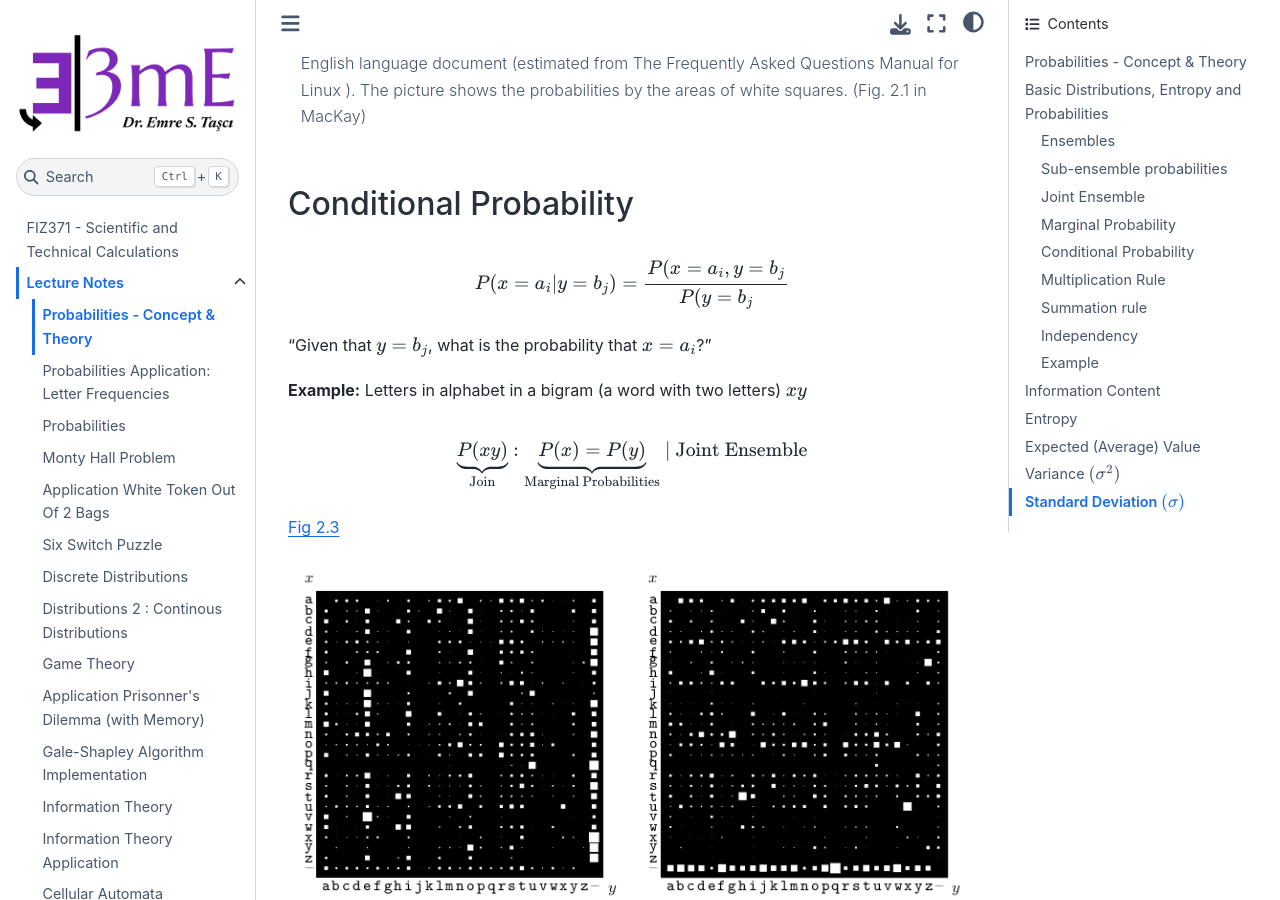
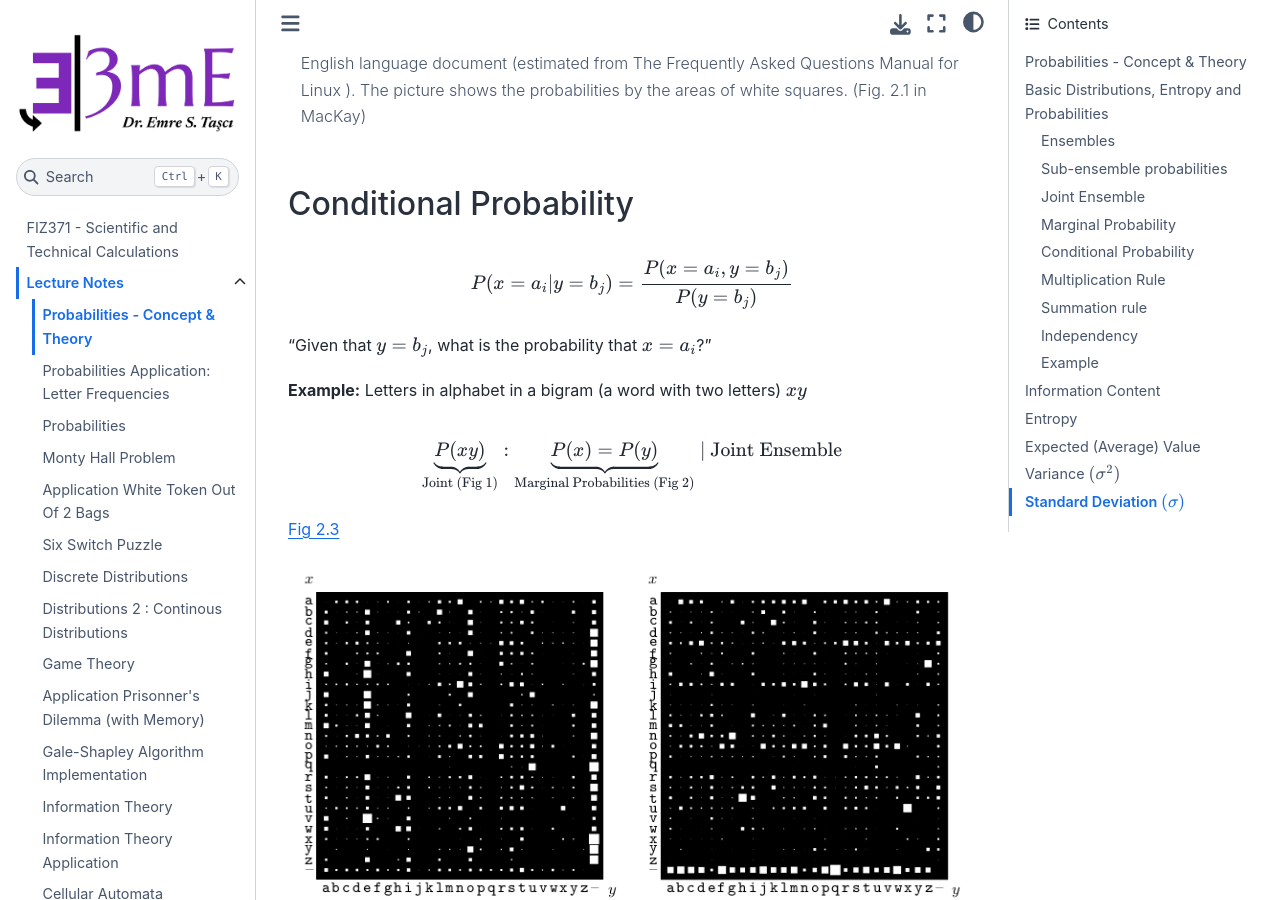
Before and after one commit to emresururi/FIZ371, a Jupyter Book: the page built from FIZ371_LN01_EST_Probabilities_Theory.md, in a window 1280 px wide and 900 px high, scrolled down 3114 px. Built offline with Jupyter Book 1.0.4 settings and Sphinx 7.4.7 and the Sphinx Book theme 1.1.4, drawn with Linux system fonts in a browser that asks for light colours.

Commit message:
Fixed typo.

```diff
--- a/FIZ371_LN01_EST_Probabilities_Theory.md
+++ b/FIZ371_LN01_EST_Probabilities_Theory.md
@@ -88,14 +88,14 @@
 
 ## Conditional Probability
 
-$$P(x=a_i|y=b_j) = \frac{P(x=a_i,y=b_j}{P(y=b_j}$$
+$$P(x=a_i|y=b_j) = \frac{P(x=a_i,y=b_j)}{P(y=b_j)}$$
 
 "Given that $y=b_j$, what is the probability that $x=a_i$?"
 
 **Example:** Letters in alphabet in a bigram (a word with two letters) $xy$
 
 
-$$\underbrace{P(xy)}_{\text{Join}}: \underbrace{P(x) = P(y)}_{\text{Marginal Probabilities}}\;\text{| Joint Ensemble}$$
+$$\underbrace{P(xy)}_{\text{Joint (Fig 1)}}: \underbrace{P(x) = P(y)}_{\text{Marginal Probabilities (Fig 2)}}\;\text{| Joint Ensemble}$$
 
 
 {ref}`Fig 2.3 <fig2_3>`
```
Also changed, not shown: other parts of FIZ371_LN01_EST_Probabilities_Theory.md (+1 -1 lines).
